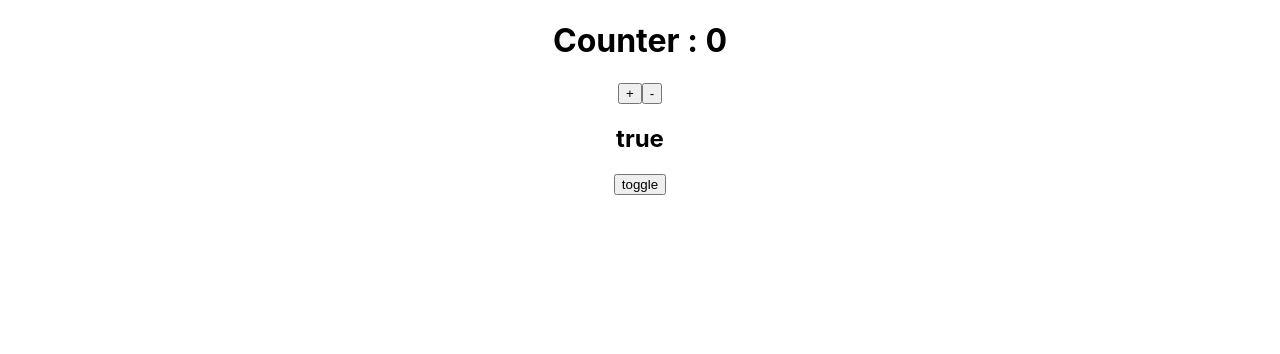
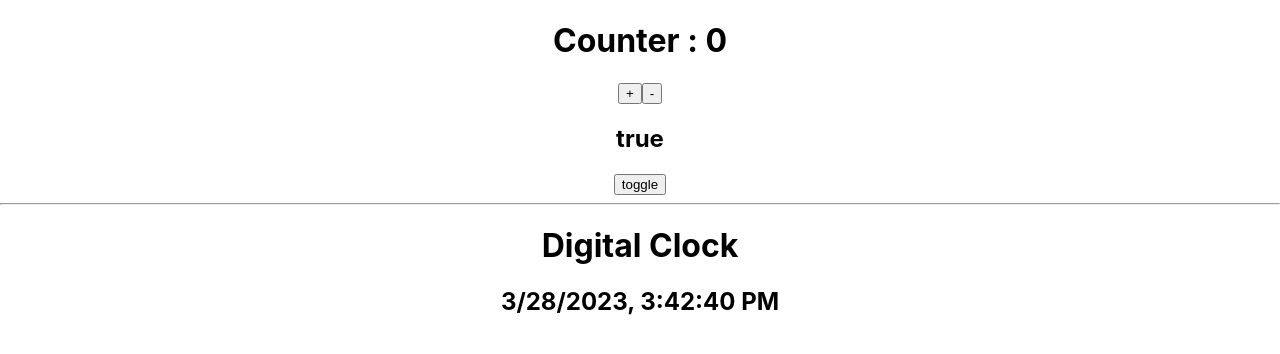
Before and after one commit to Binurim/react-hooks, a React (Create React App) app: page / in a window 1280 px wide. Shown: the top 354 px of the page. Built offline with nearby package versions, Linux system fonts and the light colour scheme.

Commit message:
Add digitalClock component - useEffect hook

```diff
--- a/src/App.js
+++ b/src/App.js
@@ -1,10 +1,13 @@
 import './App.css';
 import CounterHook from './components/CounterHook';
+import DigitalClock from './components/DigitalClock';
 
 function App() {
   return (
     <div className="App">
       <CounterHook/>
+      <hr/>
+      <DigitalClock/>
     </div>
   );
 }
--- /dev/null
+++ b/src/components/DigitalClock.js
@@ -0,0 +1,17 @@
+import { useEffect, useState } from "react";
+
+export default function DigitalClock() {
+  const [time, setTime] = useState(new Date().toLocaleString());
+  useEffect(() => {
+    setInterval(() => {
+      setTime(new Date().toLocaleString());
+    }, 1000);
+  });
+
+  return (
+    <div>
+      <h1>Digital Clock</h1>
+      <h2>{time}</h2>
+    </div>
+  );
+}
```
